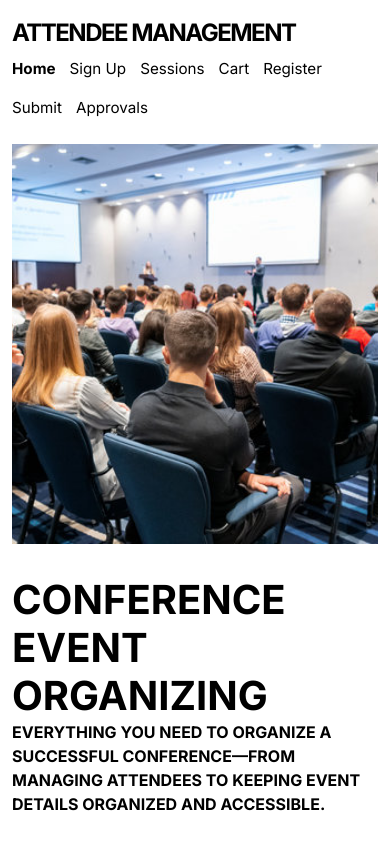
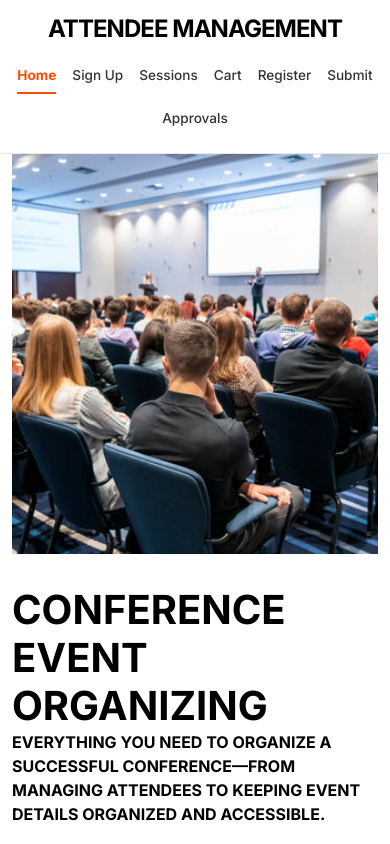
Before and after one commit to avasmolls/ConferenceEventOrganization, a React (Vite) app in the folder conference-app/: page / in a window 390 px wide. Shown: the top 844 px of the page. Built offline with nearby package versions, Linux system fonts and the light colour scheme.

Commit message:
fixed navbar

```diff
--- a/conference-app/src/components/Navbar.jsx
+++ b/conference-app/src/components/Navbar.jsx
@@ -1,9 +1,8 @@
-// now that we are using React, we can easily use the navbar as a component rather than it having to be remade at every page
 
 import { NavLink, Link } from "react-router-dom";
+import "../styles/Navbar.css";
 
-export default function NavBar() {
-    // whenever we add a page, just add it here
+export default function Navbar() {
     const links = [
         ["/", "Home"],
         ["/signup", "Sign Up"],
@@ -13,18 +12,33 @@ export default function NavBar() {
         ["/submissions", "Submit"],
         ["/approvals", "Approvals"]
     ];
+
     return (
-        <nav className="navbar navbar-expand py-3">
-            <div className="container">
-                <Link className="navbar-brand site-title" to="/">Attendee Management</Link>
-                <ul className="navbar-nav ms-auto">
-                    {links.map(([to, label]) => (
-                        <li className="nav-item" key={to}>
-                            <NavLink className="nav-link" to={to} end={to === "/"}>{label}</NavLink>
-                        </li>
+        <header className="site-navbar">
+            <nav className="container navbar-content">
+
+                {/* Website title */}
+                <Link className="site-title" to="/">
+                    ATTENDEE MANAGEMENT
+                </Link>
+
+                {/* Navigation links */}
+                <div className="navbar-links">
+                    {links.map(([path, label]) => (
+                        <NavLink
+                            key={path}
+                            to={path}
+                            end={path === "/"}
+                            className={({ isActive }) =>
+                                `navbar-link ${isActive ? "active" : ""}`
+                            }
+                        >
+                            {label}
+                        </NavLink>
                     ))}
-                </ul>
-            </div>
-        </nav>
+                </div>
+
+            </nav>
+        </header>
     );
 }
--- a/conference-app/src/styles/Navbar.css
+++ b/conference-app/src/styles/Navbar.css
@@ -1,51 +1,124 @@
+
 
 /* =========================================
-   NAVIGATION
+   NAVBAR
    ========================================= */
 
-.site-title {
-    font-weight: 700;
-    font-size: clamp(2rem, 5vw, 3rem);
-    letter-spacing: -0.04cm;
-    text-transform: uppercase;
-    line-height: 1;
+.site-navbar {
+    width: 100%;
+    background-color: #fff;
+    border-bottom: 1px solid #eaeaea;
+    padding: 1.25rem 0;
 }
 
-.navbar .nav-link {
-    color: #000;
-    font-size: 0.95rem;
+/* Navbar container */
+.navbar-content {
+    display: flex;
+    align-items: center;
+    justify-content: space-between;
+    gap: 2rem;
 }
 
-.navbar .nav-link.active {
-    font-weight: 700;
+/* Website title */
+.site-title {
+    font-family: 'Inter', sans-serif;
+    font-size: clamp(1.4rem, 2.5vw, 2rem);
+    font-weight: 800;
+    letter-spacing: -0.04em;
+    line-height: 1.1;
+    text-transform: uppercase;
+    text-decoration: none;
+    color: #000;
+    white-space: nowrap;
 }
 
-.navbar .nav-link:hover {
+.site-title:hover {
+    color: #000;
+}
+
+/* Navigation links container */
+.navbar-links {
+    display: flex;
+    align-items: center;
+    justify-content: flex-end;
+    gap: 1.5rem;
+    flex-wrap: wrap;
+}
+
+/* Individual links */
+.navbar-link {
+    font-size: 0.95rem;
+    font-weight: 500;
+    color: #333;
+    text-decoration: none;
+    white-space: nowrap;
+    padding: 0.5rem 0;
+    border-bottom: 2px solid transparent;
+    transition: color 0.2s ease, border-color 0.2s ease;
+}
+
+/* Hover */
+.navbar-link:hover {
     color: #ff4d00;
 }
 
-/* Responsive navbar */
+/* Active page */
+.navbar-link.active {
+    color: #ff4d00;
+    font-weight: 700;
+    border-bottom-color: #ff4d00;
+}
+
+/* Keyboard focus */
+.navbar-link:focus-visible,
+.site-title:focus-visible {
+    outline: 2px solid #ff4d00;
+    outline-offset: 4px;
+}
+
+/* =========================================
+   TABLET
+   ========================================= */
+
 @media (max-width: 1199.98px) {
-    .navbar > .container {
-        flex-wrap: wrap;
+    .navbar-content {
+        flex-direction: column;
+        align-items: center;
+        gap: 1rem;
     }
 
-    .navbar-nav {
-        flex-wrap: wrap;
-        width: 100%;
-        margin-left: 0 !important;
+    .site-title {
+        font-size: 2rem;
+        text-align: center;
     }
 
-    .navbar-expand .navbar-nav .nav-link {
-        padding-left: 0;
-        padding-right: 0.875rem;
-        white-space: nowrap;
+    .navbar-links {
+        justify-content: center;
+        gap: 1.5rem;
     }
 }
 
+/* =========================================
+   MOBILE
+   ========================================= */
+
 @media (max-width: 575.98px) {
+    .site-navbar {
+        padding: 1rem 0;
+    }
+
     .site-title {
         font-size: 1.5rem;
         white-space: normal;
     }
+
+    .navbar-links {
+        justify-content: center;
+        gap: 0.5rem 1rem;
+    }
+
+    .navbar-link {
+        font-size: 0.85rem;
+        padding: 0.4rem 0;
+    }
 }
```
